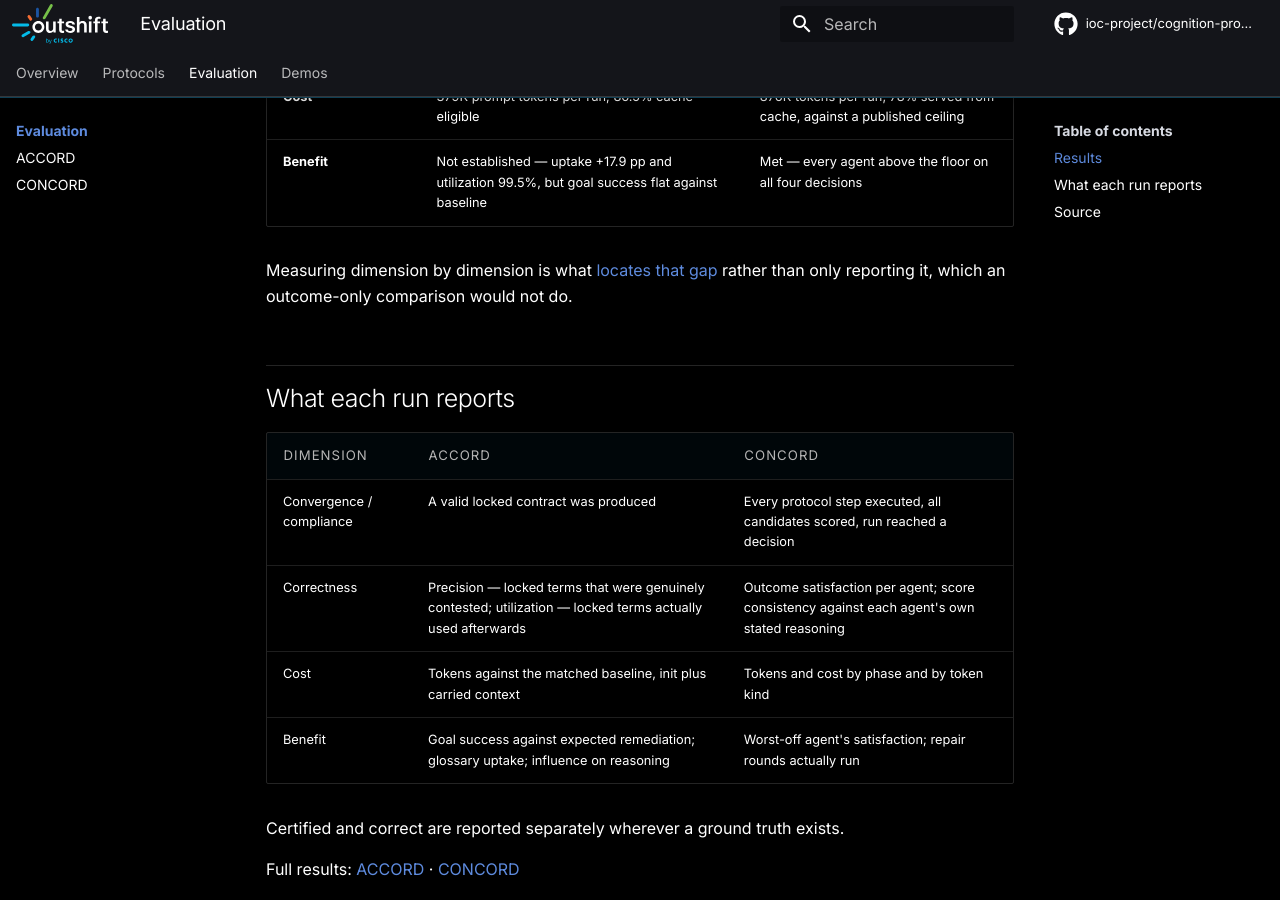
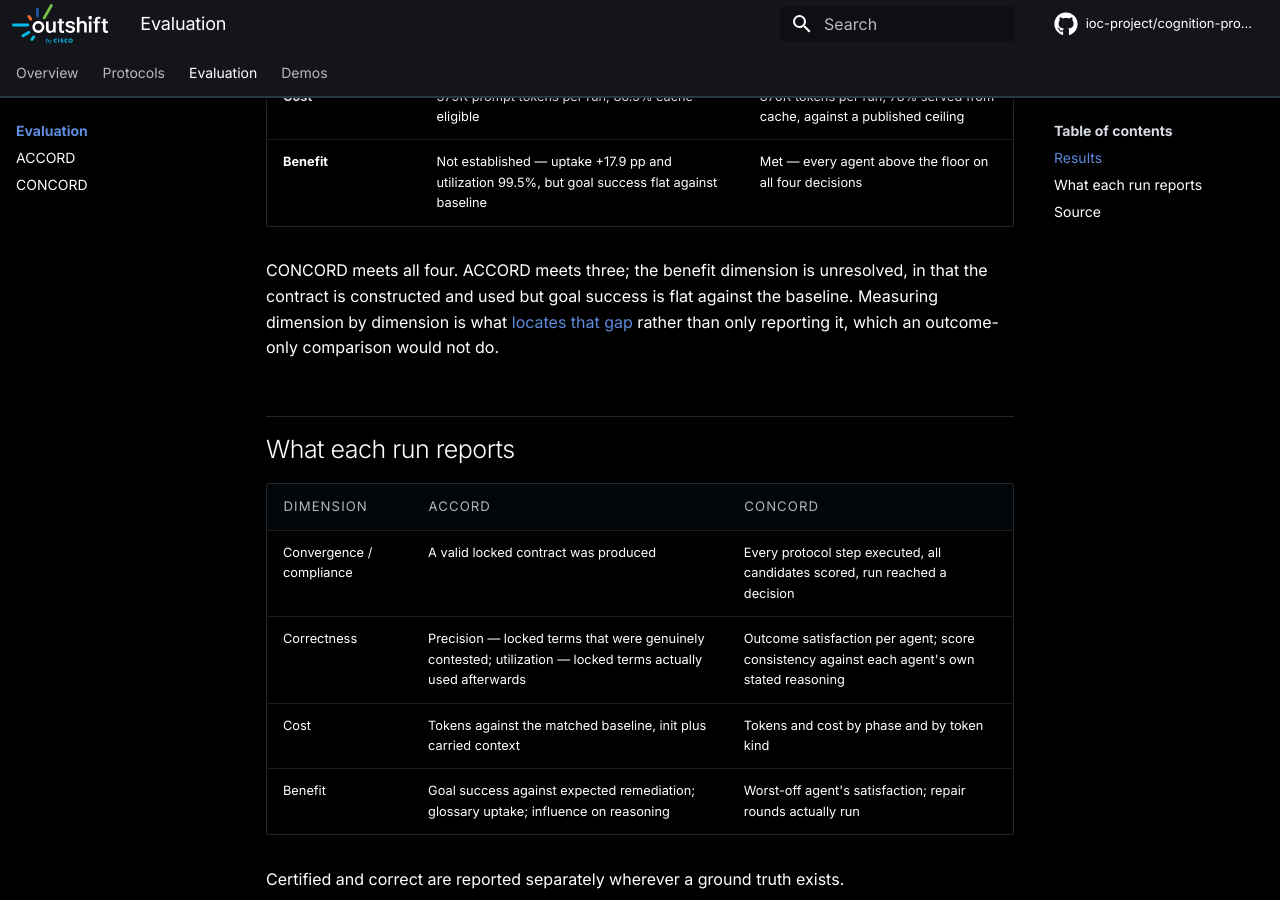
Before and after one commit to ioc-project/cognition-protocols, an MkDocs documentation site: the page built from docs/evaluation/index.md, in a window 1280 px wide and 900 px high, scrolled down 1145 px. Built offline with MkDocs 1.6.1 and Material for MkDocs 9.7.7, drawn with Linux system fonts in a browser that asks for light colours; comment, search, counter and statistics services are not loaded.

Commit message:
fix: restore CONCORD meets all four summary sentence in Results
Signed-off-by: Sam Betts <1769706+Tehsmash@users.noreply.github.com>

```diff
--- a/docs/evaluation/index.md
+++ b/docs/evaluation/index.md
@@ -34,8 +34,10 @@ deal at a price nobody would pay.
 | **Cost** | 379K prompt tokens per run, 86.5% cache-eligible | 876K tokens per run, 78% served from cache, against a published ceiling |
 | **Benefit** | Not established — uptake +17.9 pp and utilization 99.5%, but goal success flat against baseline | Met — every agent above the floor on all four decisions |
 
-Measuring dimension by dimension is what [locates that gap](accord.md#benefit) rather
-than only reporting it, which an outcome-only comparison would not do.
+CONCORD meets all four. ACCORD meets three; the benefit dimension is unresolved, in
+that the contract is constructed and used but goal success is flat against the
+baseline. Measuring dimension by dimension is what [locates that gap](accord.md#benefit)
+rather than only reporting it, which an outcome-only comparison would not do.
 
 ## What each run reports
 
```
